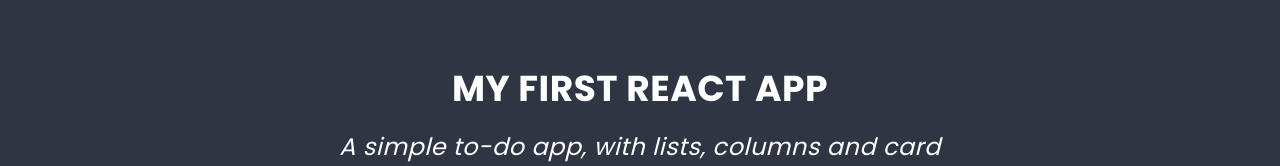
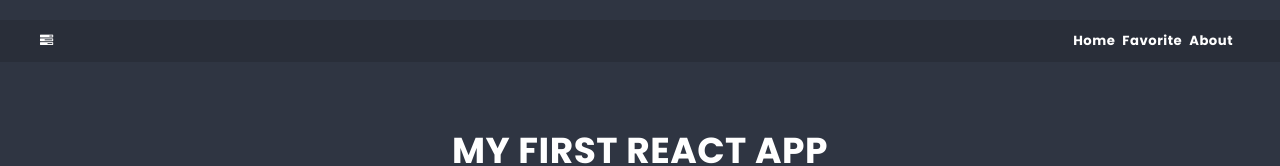
Before and after one commit to Adriannan23/MyFirstRactApp, a React (Create React App) app: page / in a window 1280 px wide. Shown: the top 166 px of the page. Built offline with nearby package versions, Linux system fonts and the light colour scheme.

Commit message:
add icon and nav links

```diff
--- a/package.json
+++ b/package.json
@@ -10,6 +10,7 @@
     "react": "^18.2.0",
     "react-dom": "^18.2.0",
     "react-redux": "7.2.5",
+    "react-router-dom": "6.0.1",
     "react-scripts": "5.0.1",
     "redux": "4.2.0",
     "redux-devtools-extension": "2.13.9",
--- a/src/App.js
+++ b/src/App.js
@@ -2,14 +2,18 @@
 import SearchForm from './components/SearchForm/SearchForm'
 import List from './components/List/List'
 import Container from './components/Container/Container';
+import NavBar from './components/NavBar/NavBar';
 
 const App = () => {
   return (
-    <Container>
-      <Hero />
-      <SearchForm />
-      <List />
-    </Container>
+    <main>
+      <NavBar />
+      <Container>
+        <Hero />
+        <SearchForm />
+        <List />
+      </Container>
+    </main>
   );
 };
 
--- /dev/null
+++ b/src/components/NavBar/NavBar.js
@@ -0,0 +1,31 @@
+// import { FontAwesomeIcon } from '@fortawesome/react-fontawesome';
+import styles from './NavBar.module.scss';
+import Container from "../Container/Container";
+
+
+const NavBar = () => {
+
+
+  return (
+    <nav className={styles.navBar}>
+      <Container>
+        <div className={styles.navWrapper}>
+          <div className={styles.navIcon}>
+            <a href='/'>
+              <span className='fa fa-tasks'></span>
+            </a>
+          </div>
+          <div className={styles.navLinks}>
+            <ul>
+              <li><a href="/">Home</a></li>
+              <li><a href="/favorite">Favorite</a></li>
+              <li><a href="/about">About</a></li>
+            </ul>
+          </div>
+        </div>
+      </Container>
+    </nav>
+  );
+};
+
+export default NavBar;
--- /dev/null
+++ b/src/components/NavBar/NavBar.module.scss
@@ -0,0 +1,41 @@
+@import '../../styles/settings.scss';
+
+.navBar {
+  background-color: darken($color-dark, 3%);
+
+}
+
+.navWrapper{
+
+    display: flex;
+    justify-content: space-between;
+
+
+}
+.navIcon {
+  display: flex;
+  align-items: center;
+  justify-content: center;
+a{
+   list-style-type: none;
+   color: white;
+    text-decoration: none;
+    // font-weight: bold;
+}
+}
+.navLinks{
+ul {
+  display: flex;
+  display: row;
+  list-style-type: none;
+
+li {
+  margin-right: 7px;
+
+  a{color: white;
+    text-decoration: none;
+    font-weight: bold;
+  }
+}
+}
+}
--- a/src/index.js
+++ b/src/index.js
@@ -7,6 +7,7 @@
 import './styles/global.scss';
 import 'font-awesome/css/font-awesome.min.css';
 
+
 ReactDOM.render(
   <React.StrictMode>
     <Provider store={store}>
```
Also changed, not shown: 1 other file (tests, documents, lock files or other folders).
